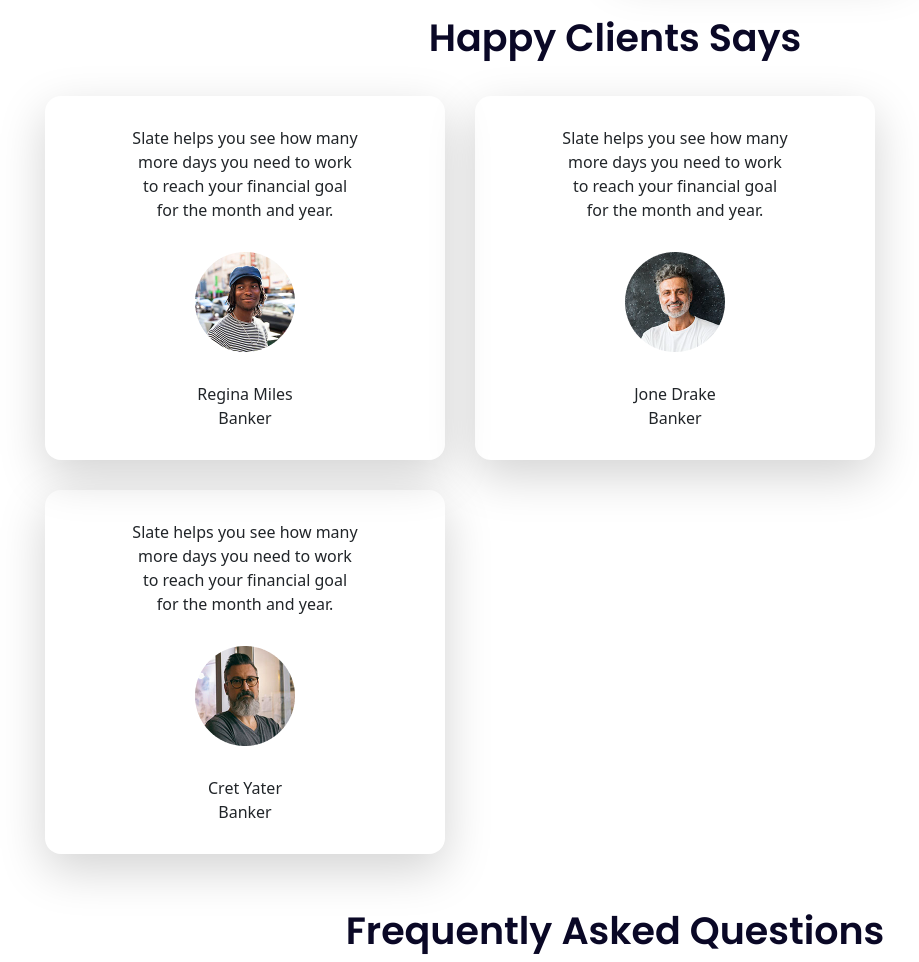
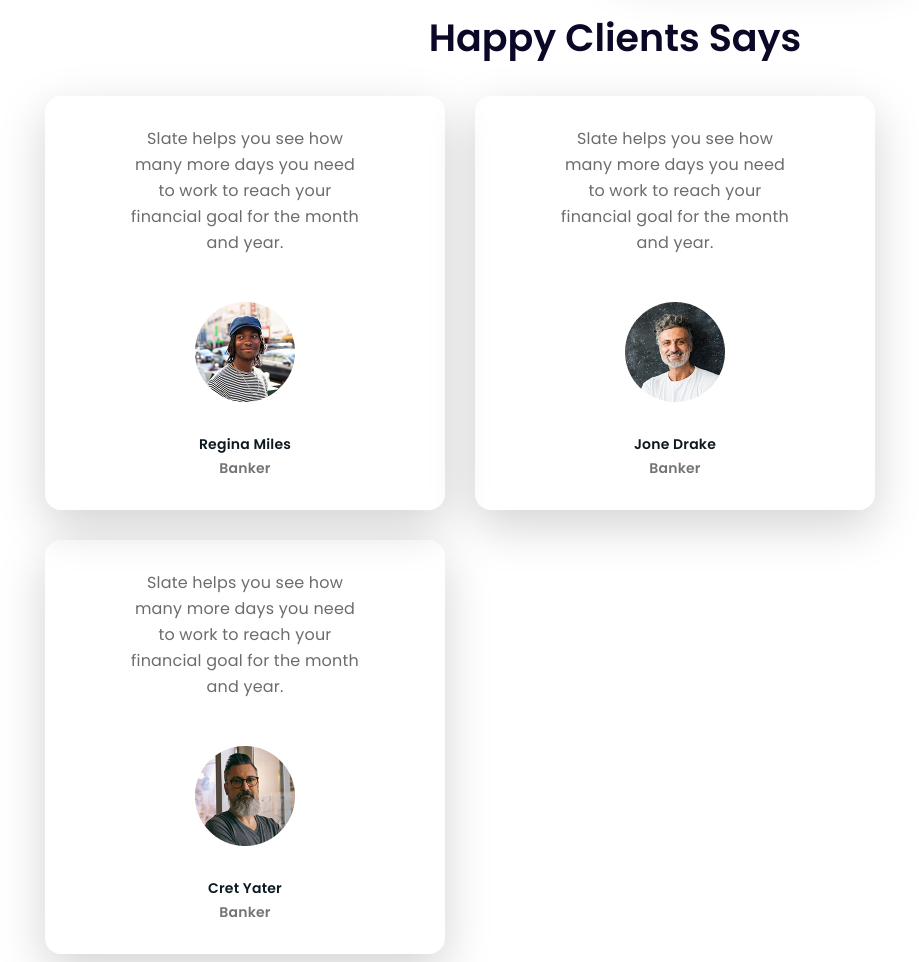
Before and after one commit to aqibanafi/convention-center-repo, a plain HTML site: page index.html in a window 1280 px wide. Shown: the part 1680-2642 px from the top of the page, without its empty margins (25-944 px from the left). Drawn offline with nearby package versions, Linux system fonts and the light colour scheme.

Commit message:
final edit

```diff
--- a/index.html
+++ b/index.html
@@ -287,45 +287,48 @@
         <h2>Happy Clients says</h2>
         <div class="row client-review">
             <div style="width: 400px;" class="person-one col-4 shadow-lg rounded-4">
-              <div style="width: 230px;" class="person-one-para">Slate helps you see how
+              <div style="width: 230px;" class="person-one-para">
+                <p>Slate helps you see how
                 many more days you need
                 to work to reach your financial
-                goal for the month and year.
+                goal for the month and year.</p>
               </div>
               <div>
                 <img src="images/person 3.png" alt="">
               </div>
               <div class="client-name-occu">
-                <span>Regina Miles</span>
-                <span>Banker</span>
+                <span class="client-name-occu-name">Regina Miles</span>
+                <span class="client-name-occu-dig">Banker</span>
               </div>
             </div>
             <div style="width: 400px;" class="person-one col-4 shadow-lg rounded-4">
-              <div style="width: 230px;" class="person-one-para">Slate helps you see how
+              <div style="width: 230px;" class="person-one-para">
+                <p>Slate helps you see how
                 many more days you need
                 to work to reach your financial
-                goal for the month and year.
+                goal for the month and year.</p>
               </div>
               <div>
                 <img src="images/person 2.png" alt="">
               </div>
               <div class="client-name-occu">
-                <span>Jone Drake</span>
-                <span>Banker</span>
+                <span class="client-name-occu-name">Jone Drake</span>
+                <span class="client-name-occu-dig">Banker</span>
               </div>
             </div>
             <div style="width: 400px;" class="person-one col-4 shadow-lg rounded-4">
-              <div style="width: 230px;" class="person-one-para">Slate helps you see how
+              <div style="width: 230px;" class="person-one-para">
+                <p>Slate helps you see how
                 many more days you need
                 to work to reach your financial
-                goal for the month and year.
+                goal for the month and year.</p>
               </div>
               <div>
                 <img src="images/person 1.png" alt="">
               </div>
               <div class="client-name-occu">
-                <span>Cret Yater</span>
-                <span>Banker</span>
+                <span class="client-name-occu-name">Cret Yater</span>
+                <span class="client-name-occu-dig">Banker</span>
               </div>
             </div>
         </div>
--- a/style.css
+++ b/style.css
@@ -241,13 +241,39 @@
     gap: 30px;
     padding: 30px 20px;
 }
-.person-one-para{
+.person-one-para > p{
     text-align: center;
+    font-family: 'Poppins';
+    font-style: normal;
+    font-weight: 400;
+    font-size: 16px;
+    line-height: 26px;
+    text-align: center;
+    letter-spacing: 0.2px;
+    color: #6C6C6C;
 }
 .client-name-occu{
     display: flex;
     flex-direction: column;
     align-items: center;
+}
+.client-name-occu-name{
+    font-family: 'Poppins';
+    font-style: normal;
+    font-weight: 600;
+    font-size: 14px;
+    line-height: 24px;
+    letter-spacing: 0.2px;
+    color: #0C1920;
+}
+.client-name-occu-dig{
+    font-family: 'Poppins';
+    font-style: normal;
+    font-weight: 600;
+    font-size: 14px;
+    line-height: 24px;
+    letter-spacing: 0.2px;
+    color: #747474;
 }
                                         /* Feedback Section End  */
                                         /* FAQ Section Start  */
```
